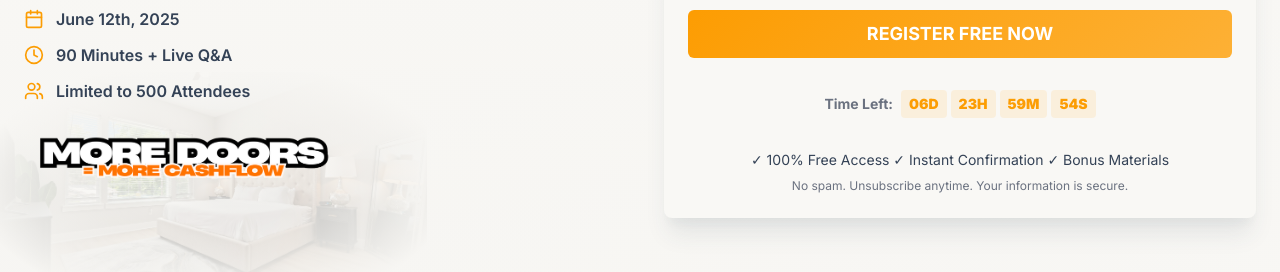
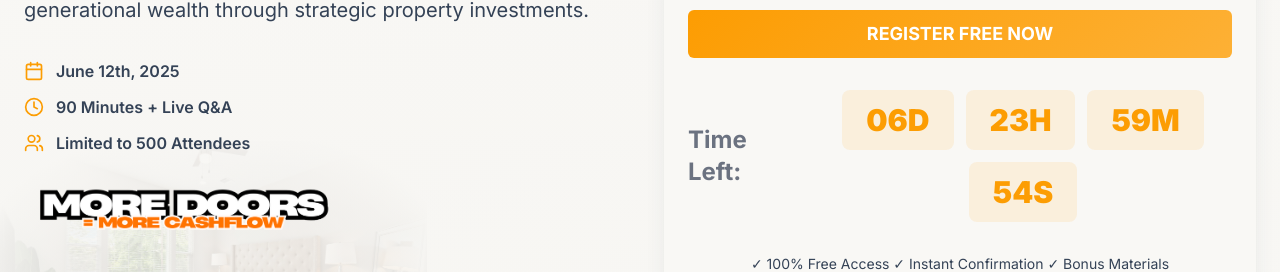
Before and after one commit to Multiculture-Mortgage/w2towealth-webinar-landingpg, a React (Vite) app: page / in a window 1280 px wide. Shown: the part 461-733 px from the top of the page. Built offline with nearby package versions, Linux system fonts and the light colour scheme; a web font is replaced by a local one.

Commit message:
Increase timer size

```diff
--- a/src/components/CountdownTimer.tsx
+++ b/src/components/CountdownTimer.tsx
@@ -33,19 +33,19 @@ const CountdownTimer = () => {
   }, []);
 
   return (
-    <div className="flex flex-col sm:flex-row items-center gap-2 text-primary font-black">
-      <span className="text-xs sm:text-sm text-muted-foreground font-bold">Time Left:</span>
-      <div className="flex flex-wrap gap-1 justify-center">
-        <span className="bg-primary/10 px-2 py-1 rounded text-sm font-black">
+    <div className="flex flex-col sm:flex-row items-center gap-6 text-primary font-black">
+      <span className="text-xl sm:text-2xl text-muted-foreground font-bold">Time Left:</span>
+      <div className="flex flex-wrap gap-3 justify-center">
+        <span className="bg-primary/10 px-6 py-3 rounded-lg text-3xl font-black">
           {timeLeft.days.toString().padStart(2, '0')}D
         </span>
-        <span className="bg-primary/10 px-2 py-1 rounded text-sm font-black">
+        <span className="bg-primary/10 px-6 py-3 rounded-lg text-3xl font-black">
           {timeLeft.hours.toString().padStart(2, '0')}H
         </span>
-        <span className="bg-primary/10 px-2 py-1 rounded text-sm font-black">
+        <span className="bg-primary/10 px-6 py-3 rounded-lg text-3xl font-black">
           {timeLeft.minutes.toString().padStart(2, '0')}M
         </span>
-        <span className="bg-primary/10 px-2 py-1 rounded text-sm font-black">
+        <span className="bg-primary/10 px-6 py-3 rounded-lg text-3xl font-black">
           {timeLeft.seconds.toString().padStart(2, '0')}S
         </span>
       </div>
```
